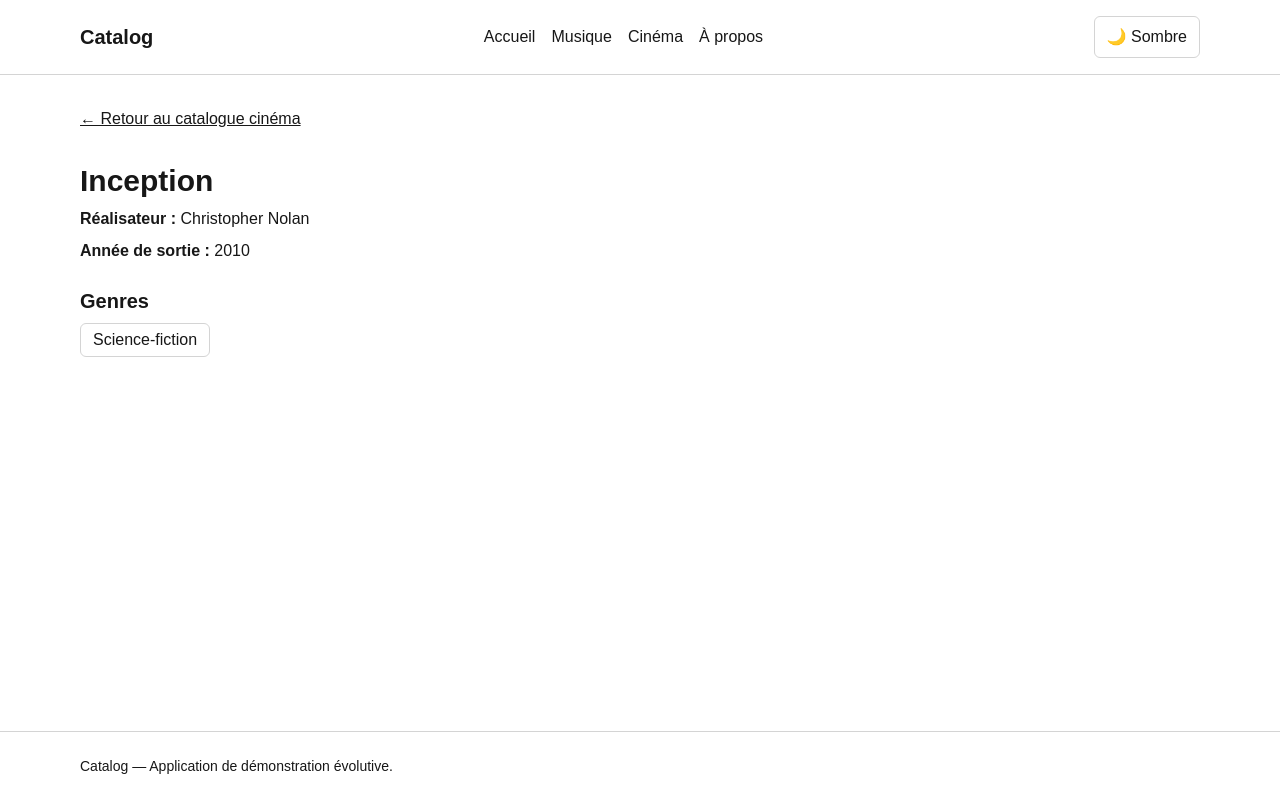
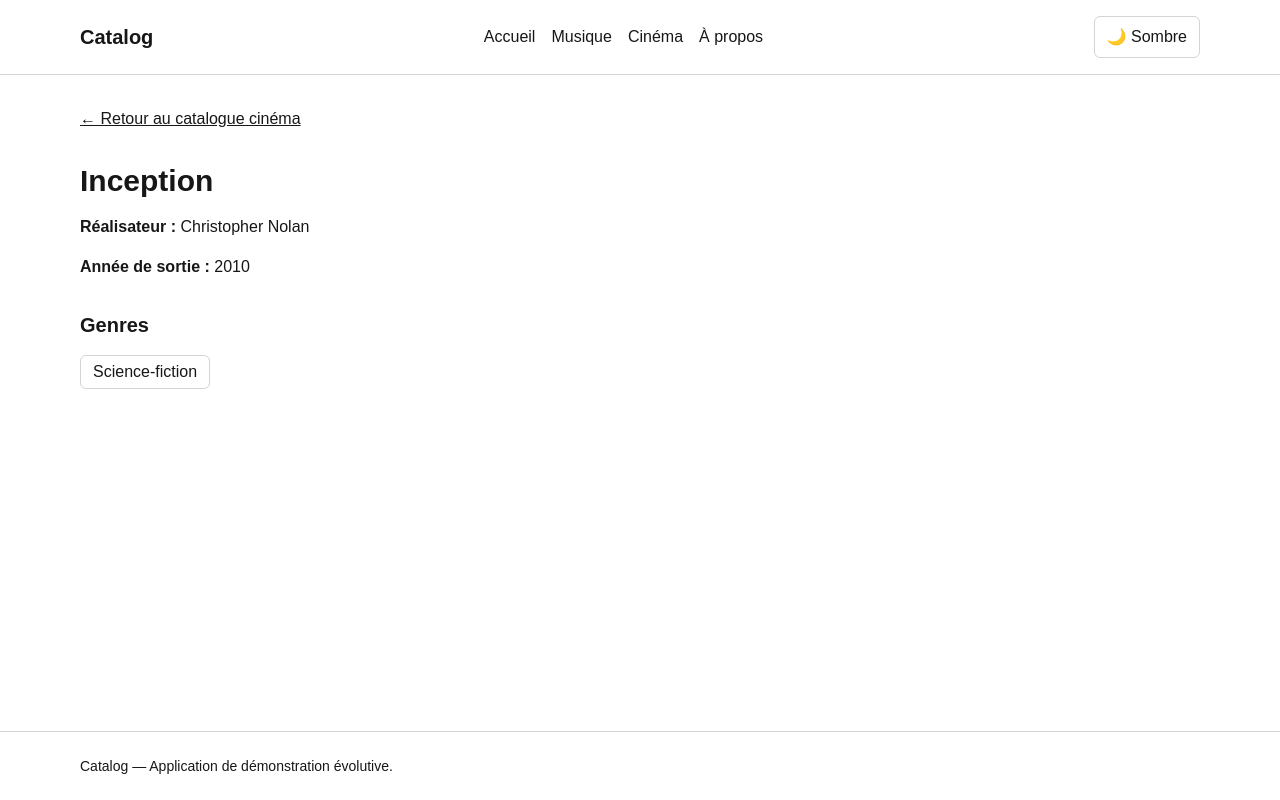
Before and after one commit to VinchC/catalog, a Next.js app: page /catalog/cinema/movies/inception in a window 1280 px wide. Built offline with nearby package versions, Linux system fonts and the light colour scheme.

Commit message:
Margin added between elements of CatalogItemDetails

```diff
--- a/src/app/catalog/cinema/movies/[slug]/page.tsx
+++ b/src/app/catalog/cinema/movies/[slug]/page.tsx
@@ -40,7 +40,7 @@ async function MovieContent({ params }: MoviePageProps) {
     .map((genre) => genre.name);
 
   return (
-    <div className="space-y-8">
+    <div className="page_stack">
       <Link href="/catalog/cinema" className="underline">
         ← Retour au catalogue cinéma
       </Link>
--- a/src/app/catalog/music/works/[slug]/page.tsx
+++ b/src/app/catalog/music/works/[slug]/page.tsx
@@ -40,7 +40,7 @@ async function WorkContent({ params }: WorkPageProps) {
     .map((genre) => genre.name);
 
   return (
-    <div className="space-y-8">
+    <div className="page_stack">
       <Link href="/catalog/music" className="underline">
         ← Retour au catalogue musical
       </Link>
--- a/src/components/catalog/CatalogItemDetails.tsx
+++ b/src/components/catalog/CatalogItemDetails.tsx
@@ -16,8 +16,8 @@ export default function CatalogItemDetails({
   genres,
 }: CatalogItemDetailsProps) {
   return (
-    <article className="space-y-6">
-      <header className="space-y-2 mt-8">
+    <article className="page_stack item_stack">
+      <header className="space-y-4">
         <h1 className="text-3xl font-bold">{title}</h1>
 
         <p>
@@ -29,7 +29,7 @@ export default function CatalogItemDetails({
         </p>
       </header>
 
-      <section aria-labelledby="detail-genres-title" className="space-y-2">
+      <section aria-labelledby="detail-genres-title" className="space-y-4">
         <h2 id="detail-genres-title" className="text-xl font-semibold">
           Genres
         </h2>
--- a/src/styles/components.css
+++ b/src/styles/components.css
@@ -11,4 +11,12 @@
   .items_list {
     @apply grid grid-cols-1 gap-4 xs:grid-cols-2 lg:grid-cols-3;
   }
+
+  .page_stack {
+    @apply space-y-8;
+  }
+
+  .item_stack {
+    @apply mt-8;
+  }
 }
```
